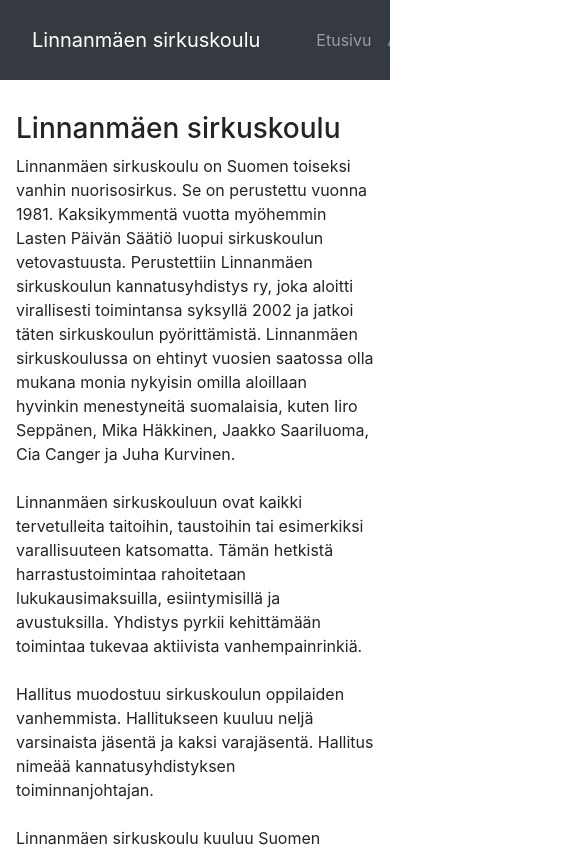
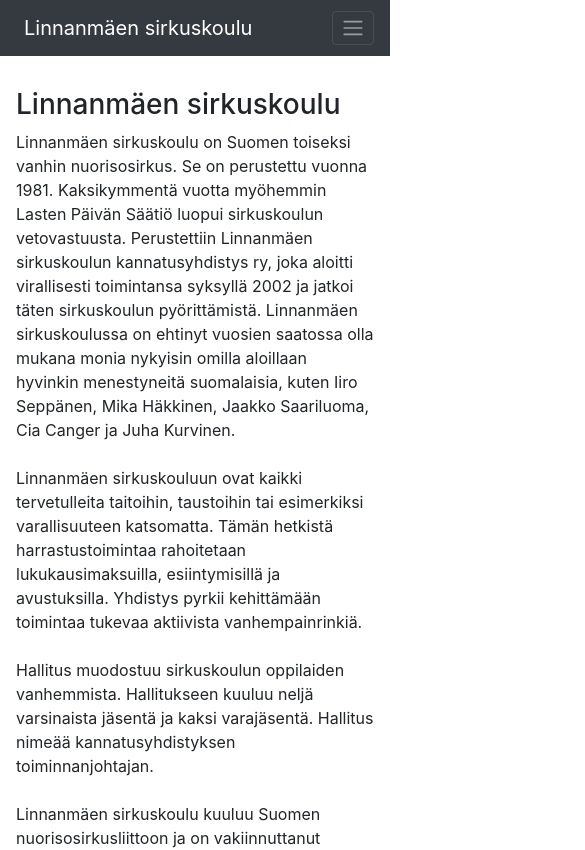
Before and after one commit to liikinn/vjp-project, a React (Create React App) app: page / in a window 390 px wide. Shown: the top 850 px of the page, 585 px wide, since content can reach past the window. Built offline with nearby package versions, Linux system fonts and the light colour scheme.

Commit message:
Make navbar responsive

```diff
--- a/src/components/header-section.tsx
+++ b/src/components/header-section.tsx
@@ -38,31 +38,48 @@ const Header: React.FC<Props> = (props) => {
   ] = React.useState<boolean>(false);
   return (
     <>
-      <Navbar bg="dark" variant="dark">
-        <Navbar.Brand>
+      <Navbar collapseOnSelect bg="dark" variant="dark" expand="md">
+        <Navbar.Brand className="mr-0 mr-md-2 pl-2">
+          Linnanmäen sirkuskoulu
+        </Navbar.Brand>
+        <Navbar.Toggle
+          className="px-2 py-1"
+          style={{ fontSize: "1em" }}
+          aria-controls="responsive-navbar-nav"
+        />
+        <Navbar.Collapse id="responsive-navbar-nav" className="pl-2 pl-md-0">
+          <Nav className="mr-auto">
+            <Nav.Link eventKey="1" onClick={() => props.history.push("/")}>
+              Etusivu
+            </Nav.Link>
             <Nav.Link
-            className="navbar-brand"
-            onClick={() => props.history.push("/")}
+              eventKey="2"
+              onClick={() => props.history.push("/ajankohtaista")}
             >
-            Linnanmäen sirkuskoulu
-          </Nav.Link>
-        </Navbar.Brand>
-        <Nav className="mr-auto">
-          <Nav.Link onClick={() => props.history.push("/")}>Etusivu</Nav.Link>
-          <Nav.Link onClick={() => props.history.push("/ajankohtaista")}>
               Ajankohtaista
             </Nav.Link>
-          <Nav.Link onClick={() => props.history.push("/opetus")}>
+            <Nav.Link
+              eventKey="3"
+              onClick={() => props.history.push("/opetus")}
+            >
               Opetus
             </Nav.Link>
-          <Nav.Link onClick={() => props.history.push("/yhteystiedot")}>
+            <Nav.Link
+              eventKey="4"
+              onClick={() => props.history.push("/yhteystiedot")}
+            >
               Yhteystiedot
             </Nav.Link>
           </Nav>
           <Nav className="justify-content-end">
             {props.user ? (
               <>
-              <Navbar.Text>Kirjautuneena: {ADMIN_USER.NAME}</Navbar.Text>
+                <div>
+                  <Navbar.Text>Kirjautuneena:&nbsp;</Navbar.Text>
+                  <Navbar.Text className="text-white">
+                    {ADMIN_USER.NAME}
+                  </Navbar.Text>
+                </div>
                 <Nav.Link
                   onClick={() => {
                     props.clearStoredUser();
@@ -79,6 +96,7 @@ const Header: React.FC<Props> = (props) => {
               </Nav.Link>
             )}
           </Nav>
+        </Navbar.Collapse>
       </Navbar>
       <Modal
         show={showModal}
```
Lines whose indentation alone changed are shown as unchanged.
